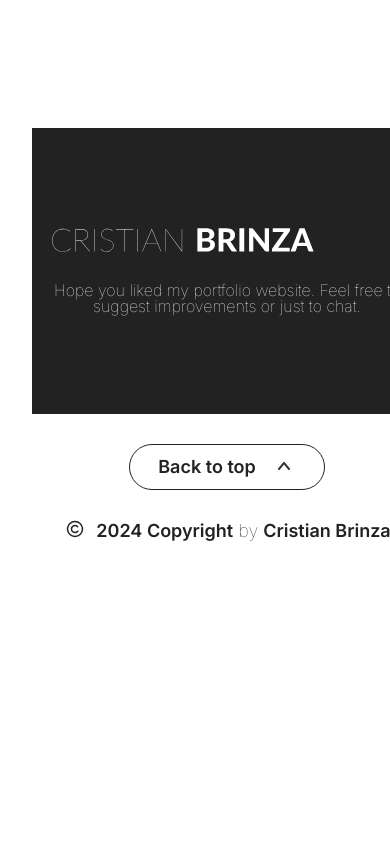
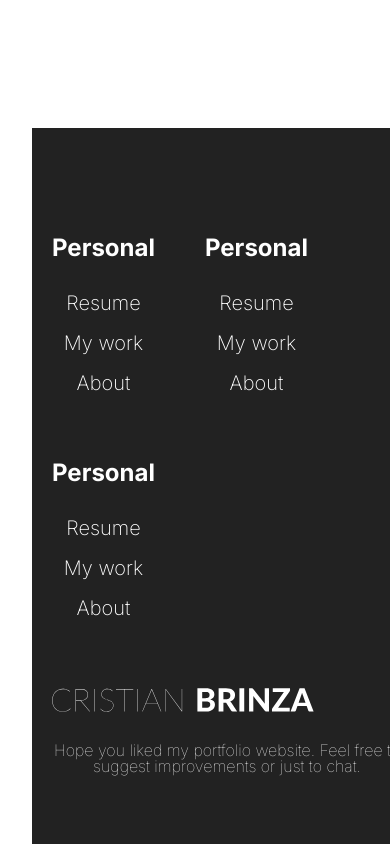
Before and after one commit to CristianBrinza/portfolio, a React (Vite) app: page /#/about in a window 390 px wide. Shown: the part 1760-2604 px from the top of the page. Before the commit the page ends 2366 px from the top, so only its background shows below. Built offline with nearby package versions, Linux system fonts and the light colour scheme.

Commit message:
dark mode update

```diff
--- a/src/App.tsx
+++ b/src/App.tsx
@@ -4,9 +4,11 @@ import {
 } from 'react-router-dom';
 import Home from './pages/Home';
 import NotFound from './pages/NotFound';
+import { ThemeProvider } from './components/ThemeContext';
 
 function App() {
   return (
+    <ThemeProvider>
       <HashRouter>
         <Routes>
           <Route path="/:lang" element={<Home />} />
@@ -15,6 +17,7 @@ function App() {
           <Route path="*" element={<NotFound />} />
         </Routes>
       </HashRouter>
+    </ThemeProvider>
   );
 }
 
--- a/src/components/Footer.tsx
+++ b/src/components/Footer.tsx
@@ -2,6 +2,7 @@ import React from 'react';
 import '../styles/Footer.css';
 import Button from './Button';
 import Icon from './Icon';
+import { useTheme } from './ThemeContext.tsx';
 
 const Footer: React.FC = () => {
   const scrollToTop = () => {
@@ -10,26 +11,79 @@ const Footer: React.FC = () => {
       behavior: 'smooth', // This triggers the smooth scrolling
     });
   };
-
+  const { isDarkMode } = useTheme(); // Use the theme context
   return (
     <div className="footer">
       <div className="footer_block ">
           <div className="page footer_block_insde">
               <div className="footer_left">
-            <img className="footer_logo" src="images/logo_light.svg" alt="CristianBrinza" />
-            <div className="footer_subtext">Hope you liked my portfolio website. Feel free to suggest improvements or just to chat.
+                  <img
+                      className="footer_logo"
+                      src={`images/${isDarkMode ? 'logo.svg' : 'logo_light.svg'}`}
+                      alt="Cristian Brinza"
+                  />
+                  <div className="footer_subtext">
+                      Hope you liked my portfolio website. Feel free
+                      to
+                      suggest improvements or just to chat.
+                  </div>
+              </div>
+              <div className="footer_right">
+                  <div className='footer_right_menu'>
+                      <div className='footer_right_title'>
+                          Personal
+                      </div>
+                      <div className="footer_right_submenu">
+                          Resume
+                      </div>
+                      <div className="footer_right_submenu">
+                          My work
+                      </div>
+                      <div className="footer_right_submenu">
+                          About
+                      </div>
+                  </div>
+                  <div className='footer_right_menu'>
+                      <div className='footer_right_title'>
+                          Personal
+                      </div>
+                      <div className="footer_right_submenu">
+                          Resume
+                      </div>
+                      <div className="footer_right_submenu">
+                          My work
+                      </div>
+                      <div className="footer_right_submenu">
+                          About
+                      </div>
+                  </div>
+                  <div className='footer_right_menu'>
+                      <div className='footer_right_title'>
+                          Personal
+                      </div>
+                      <div className="footer_right_submenu">
+                          Resume
+                      </div>
+                      <div className="footer_right_submenu">
+                          My work
+                      </div>
+                      <div className="footer_right_submenu">
+                          About
                       </div>
                   </div>
               </div>
           </div>
+
+
+      </div>
         {/* Add the onClick event handler to the Button */}
         <Button onClick={scrollToTop}>
             Back to top
-        <Icon type="arrow_up" />
+            <Icon type="arrow_up"/>
         </Button>
 
         <div className="footer_copyright">
-        <Icon type="copyright" />
+            <Icon type="copyright"/>
             &nbsp;&nbsp;2024 Copyright
             <span className="footer_copyright_light">
           &nbsp;by&nbsp;
--- a/src/components/Navbar.tsx
+++ b/src/components/Navbar.tsx
@@ -4,12 +4,9 @@ import { useTranslation } from 'react-i18next';
 import { useNavigate, useParams } from 'react-router-dom';
 import Button from './Button';
 import Icon from './Icon';
+import { useTheme } from './ThemeContext'; // Make sure this path matches where your ThemeContext is located
 
-interface LangSelectProps {
-  onClose: () => void;
-}
-
-const LangSelect: React.FC<LangSelectProps> = ({ onClose }) => (
+const LangSelect: React.FC<{ onClose: () => void; }> = ({ onClose }) => (
   <div className="LangSelect_background" onClick={onClose}>
     <div className="LangSelect_container">
       <div className="LangSelect_close_btn" onClick={onClose}>
@@ -23,35 +20,19 @@ const LangSelect: React.FC<LangSelectProps> = ({ onClose }) => (
 const Navbar: React.FC = () => {
   const [isMenuVisible, setIsMenuVisible] = useState(false);
   const [showLangPopup, setShowPopup] = useState(false);
-  // Initialize isDarkMode from localStorage if available, else default to false
-  const [isDarkMode, setIsDarkMode] = useState(() => localStorage.getItem('theme') === 'dark');
+  const { isDarkMode, toggleMode } = useTheme(); // Use the theme context
 
-  const { t, i18n: { changeLanguage, language } } = useTranslation();
+  const { t, i18n: { language } } = useTranslation();
   const [currentLanguage, setCurrentLanguage] = useState(language);
-
-  useEffect(() => {
-    // Update the CSS variables in the :root element
-    const root = document.documentElement;
-    if (isDarkMode) {
-      root.style.setProperty('--primary', '#FFF');
-      root.style.setProperty('--secondary', '#222222');
-      localStorage.setItem('theme', 'dark'); // Save theme preference to localStorage
-    } else {
-      root.style.setProperty('--primary', '#222222');
-      root.style.setProperty('--secondary', '#FFF');
-      localStorage.setItem('theme', 'light'); // Save theme preference to localStorage
-    }
-  }, [isDarkMode]);
 
   const navigate = useNavigate();
   const { lang } = useParams<{ lang: string }>();
   const { i18n } = useTranslation();
 
   useEffect(() => {
-    // Ensure the i18next language is updated based on URL change
     if (lang && i18n.language !== lang) {
       i18n.changeLanguage(lang);
-      setCurrentLanguage(lang); // Update state to reflect current language
+      setCurrentLanguage(lang);
     }
   }, [lang, i18n]);
 
@@ -63,11 +44,7 @@ const Navbar: React.FC = () => {
 
   const toggleMenuVisibility = () => setIsMenuVisible(!isMenuVisible);
   const toggleLang = () => setShowPopup(!showLangPopup);
-  const toggleMode = () => setIsDarkMode((prevMode) => {
-    const newMode = !prevMode;
-    localStorage.setItem('theme', newMode ? 'dark' : 'light'); // Also save the new mode to localStorage
-    return newMode;
-  });
+
   return (
     <>
       <nav className="navbar">
@@ -79,13 +56,13 @@ const Navbar: React.FC = () => {
           />
         </a>
         <button className="menu-icon" onClick={toggleMenuVisibility}>
-          <Icon type="menu" size="30"/>
+          <Icon type="menu" size="30" />
         </button>
         <div className={`nav-items ${isMenuVisible ? 'visible' : ''}`}>
           <a onClick={handleChangeLanguage}>{currentLanguage === 'en' ? 'en' : 'ro'}</a>
           <a onClick={toggleMode}>
 
-            <Icon type={isDarkMode ? 'dark_mode' : 'light_mode'} stroke="var(--primary)"/>
+            <Icon type={isDarkMode ? 'dark_mode' : 'light_mode'} stroke="var(--primary)" />
 
           </a>
           <a href="/about">
--- /dev/null
+++ b/src/components/ThemeContext.tsx
@@ -0,0 +1,45 @@
+// ThemeContext.tsx or wherever your ThemeProvider is defined
+import React, {
+  createContext, useContext, ReactNode, useState, useEffect,
+} from 'react';
+
+interface ThemeContextType {
+  isDarkMode: boolean;
+  toggleMode: () => void;
+}
+
+const ThemeContext = createContext<ThemeContextType | undefined>(undefined);
+
+export const useTheme = () => {
+  const context = useContext(ThemeContext);
+  if (context === undefined) {
+    throw new Error('useTheme must be used within a ThemeProvider');
+  }
+  return context;
+};
+
+export const ThemeProvider: React.FC<{ children: ReactNode }> = ({ children }) => {
+  const [isDarkMode, setIsDarkMode] = useState(() => localStorage.getItem('theme') === 'dark');
+
+  useEffect(() => {
+    localStorage.setItem('theme', isDarkMode ? 'dark' : 'light');
+    const root = document.documentElement;
+    if (isDarkMode) {
+      root.style.setProperty('--primary', '#FFF');
+      root.style.setProperty('--secondary', '#222222');
+    } else {
+      root.style.setProperty('--primary', '#222222');
+      root.style.setProperty('--secondary', '#FFF');
+    }
+  }, [isDarkMode]);
+
+  const toggleMode = () => {
+    setIsDarkMode(!isDarkMode);
+  };
+
+  return (
+    <ThemeContext.Provider value={{ isDarkMode, toggleMode }}>
+      {children}
+    </ThemeContext.Provider>
+  );
+};
--- a/src/components/WebiteWarning.tsx
+++ b/src/components/WebiteWarning.tsx
@@ -5,7 +5,8 @@ import { useTranslation } from 'react-i18next';
 
 const WebsiteWarning: React.FC = () => {
   const [visible, setVisible] = useState(true);
-  const { t, i18n: { changeLanguage, language } } = useTranslation();
+  const { t, i18n: {} } = useTranslation();
+
 
   useEffect(() => {
     let timeout: ReturnType<typeof setTimeout>;
--- a/src/pages/Home.tsx
+++ b/src/pages/Home.tsx
@@ -10,7 +10,7 @@ import {useTranslation} from "react-i18next";
 
 export default function Home() {
   const [isSticky, setIsSticky] = useState(false);
-  const { t, i18n: { changeLanguage, language } } = useTranslation();
+  const { t, i18n: {} } = useTranslation();
 
   useEffect(() => {
     const handleScroll = () => {
--- a/src/styles/Footer.css
+++ b/src/styles/Footer.css
@@ -48,4 +48,61 @@ margin: 0 auto 0;
     padding: 100px 20px!important;
     box-sizing: border-box!important;
     color: var(--secondary);
+    display: flex;
+    justify-content: space-between;
 }
+
+
+.footer_right{
+    display: flex;
+    gap:50px;
+}
+
+.footer_right_title{
+font-family: Inter;
+font-size: 24px;
+font-style: normal;
+font-weight: 700;
+line-height: 40px; /* 166.667% */
+    margin-bottom: 15px;
+}
+.footer_right_menu {
+    width: 165px;
+
+}
+.footer_right_submenu{
+    font-family: Inter;
+    font-size: 20px;
+    font-style: normal;
+    font-weight: 200;
+    line-height: 40px; /* 200% */
+}
+
+@media (max-width: 1050px) {
+    .footer_block_insde{
+        flex-direction: column-reverse;
+        align-items: center;
+        gap:60px
+    }
+    .footer_left{
+        width: 595px;
+    }
+}
+
+
+@media (max-width: 600px) {
+
+    .footer_right_menu{
+    max-width: 165px;
+        width: auto;
+}
+    .footer_left{
+        width: 100%;
+    }
+    .footer_right {
+        display: flex;
+        flex-wrap: wrap;
+        justify-content: flex-start;
+        width: 100%;
+    }
+}
```
Lines whose indentation alone changed are shown as unchanged.
